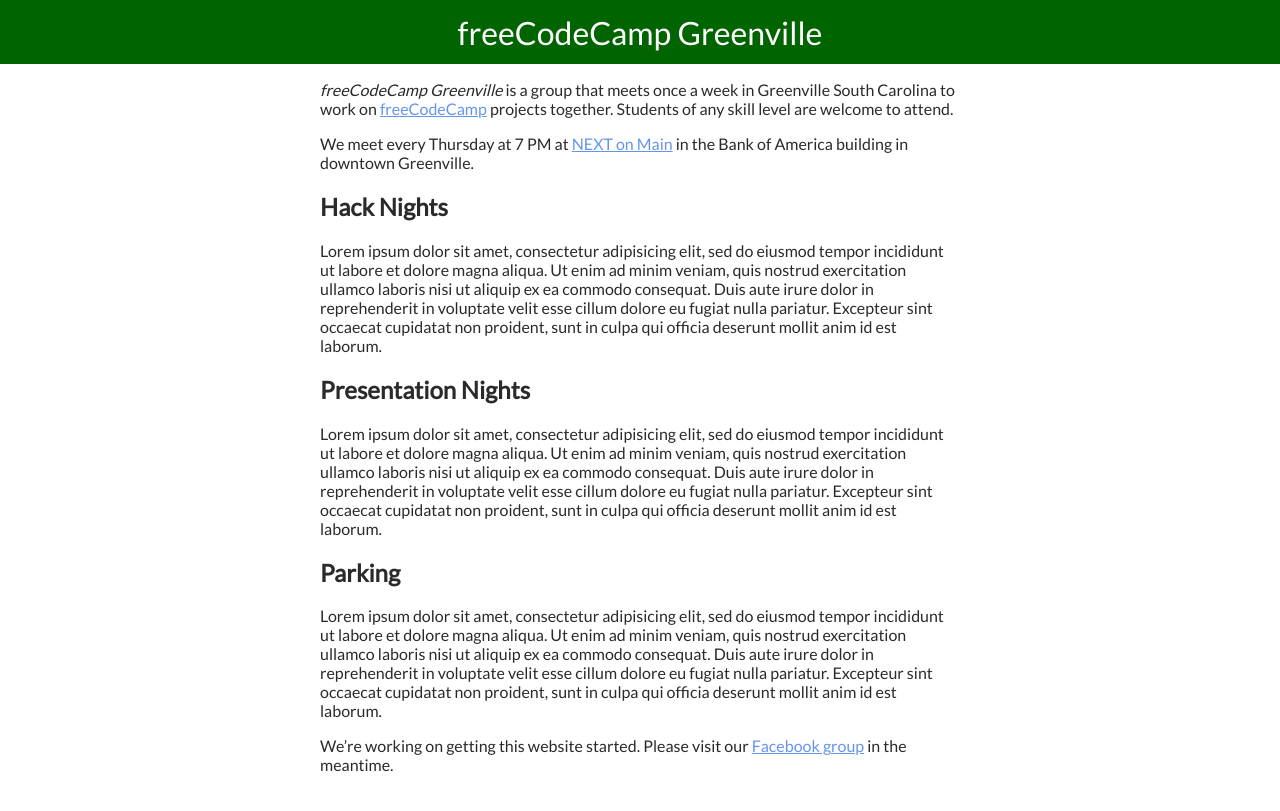
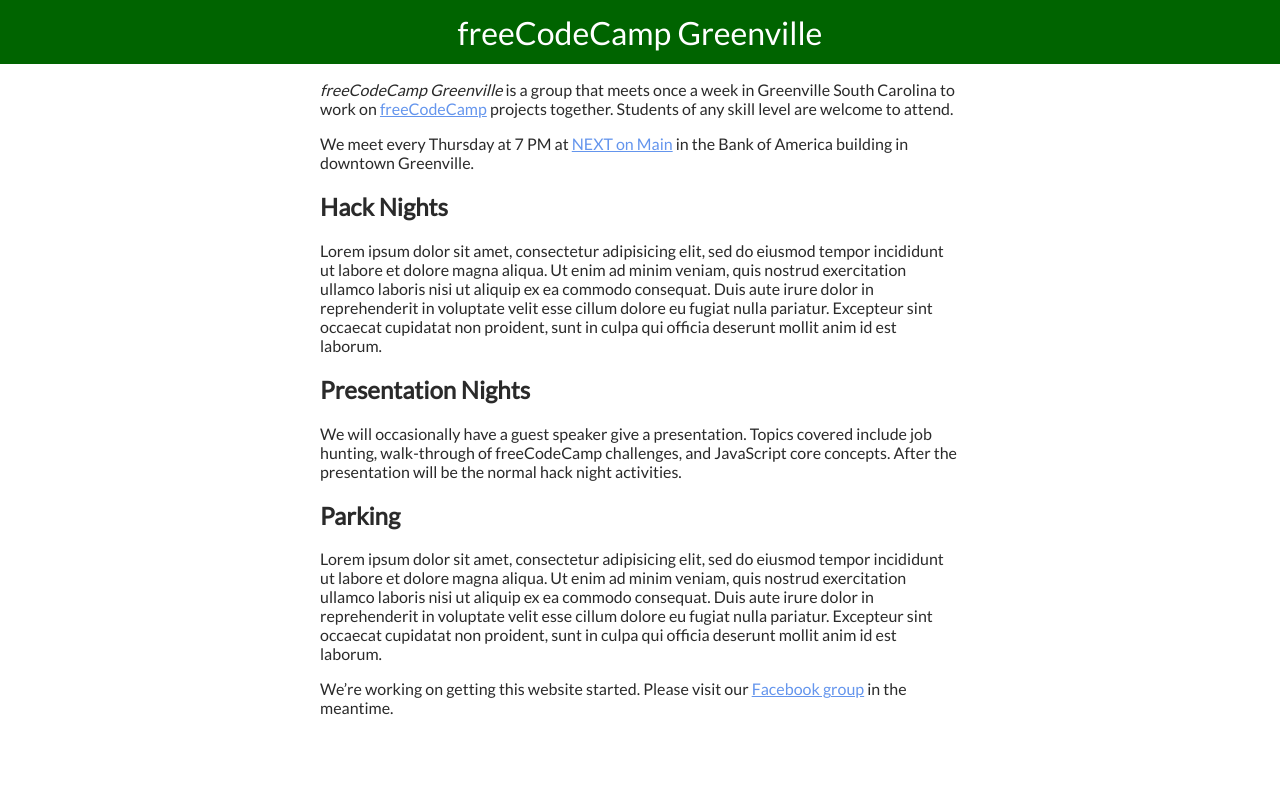
Before and after one commit to freecodecamp-greenville/fcc-greenville-www, a Jekyll site: the page built from index.md, in a window 1280 px wide. Shown: the top 811 px of the page. Built offline with Jekyll 4.4.1, drawn with Linux system fonts in a browser that asks for light colours.

Commit message:
presentation copy

```diff
--- a/index.md
+++ b/index.md
@@ -21,12 +21,9 @@
 
 ## Presentation Nights
 
-Lorem ipsum dolor sit amet, consectetur adipisicing elit, sed do eiusmod tempor
-incididunt ut labore et dolore magna aliqua. Ut enim ad minim veniam, quis
-nostrud exercitation ullamco laboris nisi ut aliquip ex ea commodo consequat.
-Duis aute irure dolor in reprehenderit in voluptate velit esse cillum dolore eu
-fugiat nulla pariatur. Excepteur sint occaecat cupidatat non proident, sunt in
-culpa qui officia deserunt mollit anim id est laborum.
+We will occasionally have a guest speaker give a presentation. Topics covered
+include job hunting, walk-through of freeCodeCamp challenges, and JavaScript
+core concepts. After the presentation will be the normal hack night activities.
 
 ## Parking
 
```
